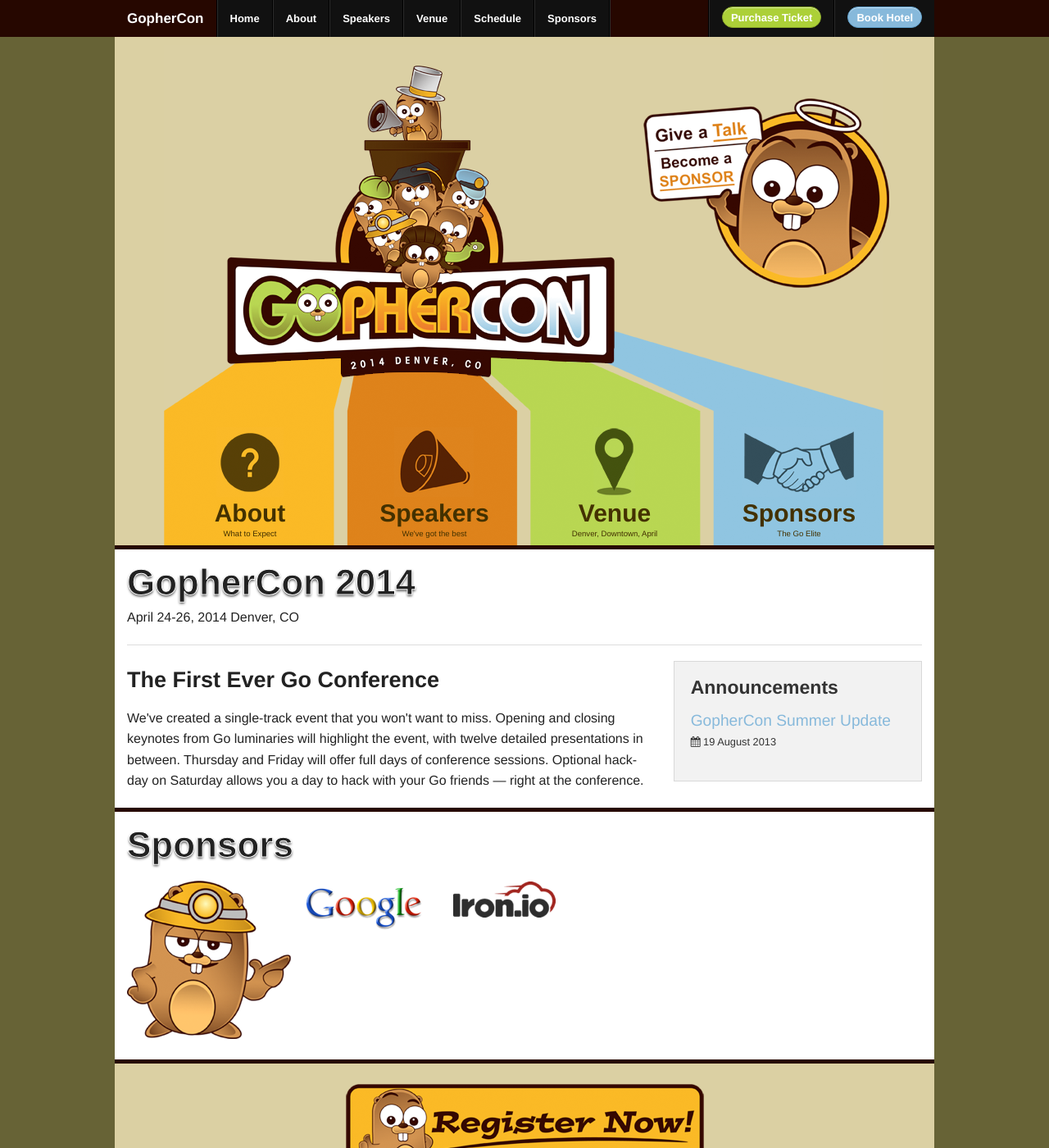
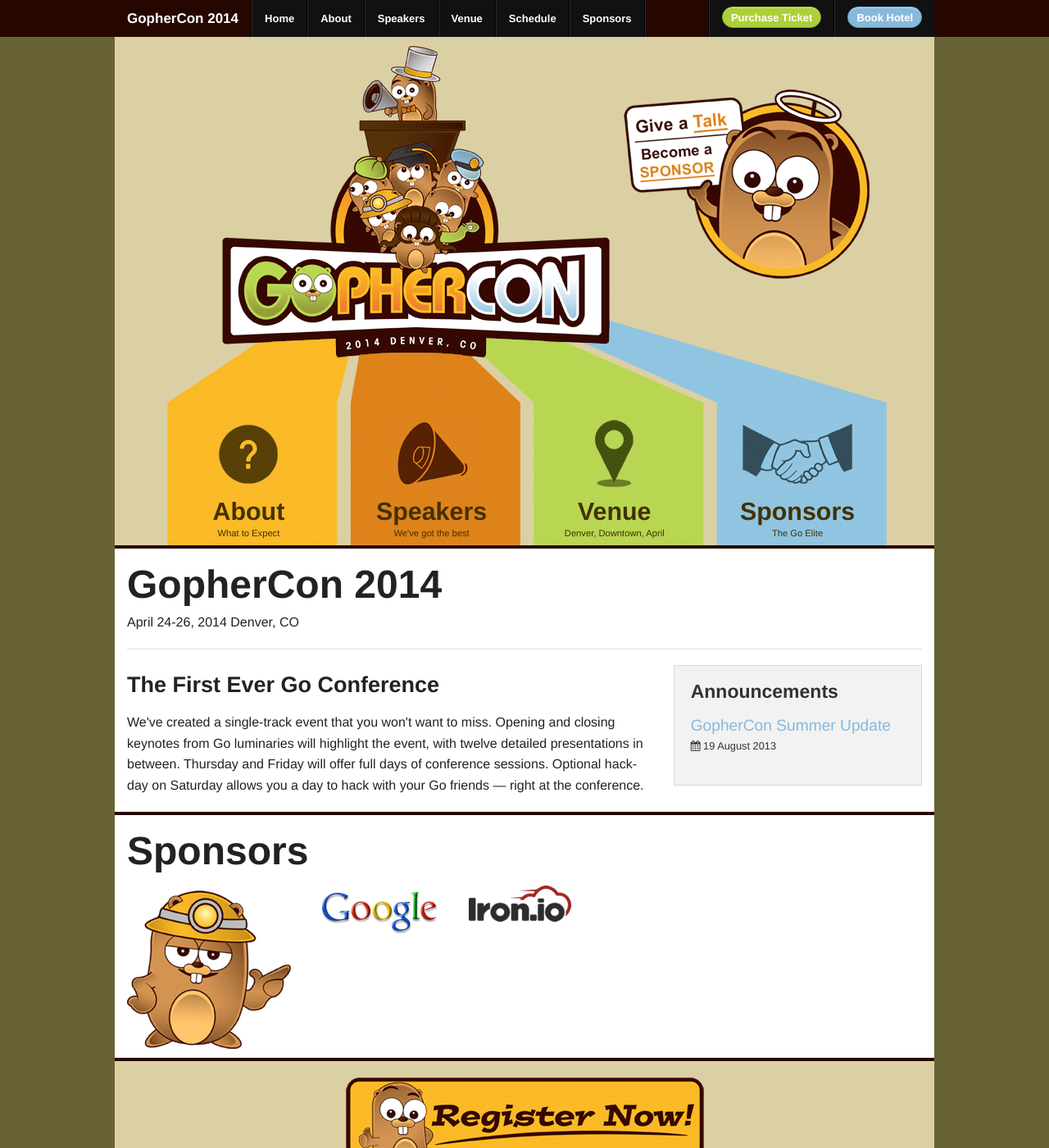
Before and after one commit to gophercon/gophercon.github.io, a Jekyll site: the page built from index.html, in a window 1280 px wide and 1400 px high. Shown: the whole window at 82% size. Built offline with Jekyll 4.4.1, drawn with Linux system fonts in a browser that asks for light colours; Markdown is read by kramdown in place of the engine named in the settings.

Commit message:
more responsive goodness

```diff
--- a/_includes/banner.html
+++ b/_includes/banner.html
@@ -1,41 +1,41 @@
-<header id="main-header" class="hide-for-small">
+<header id="banner" class="hide-for-medium-down">
   <div class="row">
     <div class="large-12 columns">
       <div>
-        <div class="header-logo left">
+        <div class="banner-logo left">
           <a href="/">
             <img src="/img/logo.png" />
           </a>
         </div>
-        <div class="header-cfp right">
+        <div class="banner-cfp right">
           <a href="/cfp-sponsors">
             <img src="/img/cfp.png" />
           </a>
         </div>
       </div>
-      <div class="columns">
-        <div class="header-link about left">
+      <div class="banner-links">
+        <div class="banner-link about left">
           <a href="/about">
             <img src="/img/about.png" />
             <strong>About</strong>
             <small>What to Expect</small>
           </a>
         </div>
-        <div class="header-link speakers left">
+        <div class="banner-link speakers left">
           <a href="/speakers">
             <img src="/img/speakers.png" />
             <strong>Speakers</strong>
             <small>We've got the best</small>
           </a>
         </div>
-        <div class="header-link venue left">
+        <div class="banner-link venue left">
           <a href="/venue">
             <img src="/img/venue.png" />
             <strong>Venue</strong>
             <small>Denver, Downtown, April</small>
           </a>
         </div>
-        <div class="header-link sponsors left">
+        <div class="banner-link sponsors left">
           <a href="/sponsors">
             <img src="/img/sponsors.png" />
             <strong>Sponsors</strong>
@@ -47,3 +47,22 @@
     </div>
   </div>
 </header>
+
+<header id="banner-small" class="show-for-medium-down">
+  <div class="row">
+    <div class="small-12 columns">
+      <div class="container">
+        <div class="small-logo">
+          <a href="/">
+            <img src="/img/logo.png" />
+          </a>
+        </div>
+        <div class="small-cfp hide-for-small">
+          <a href="/cfp-sponsors">
+            <img src="/img/cfp.png" />
+          </a>
+        </div>
+      </div>
+    </div>
+  </div>
+</header>
--- a/_includes/footer.html
+++ b/_includes/footer.html
@@ -1,10 +1,10 @@
 <div class="contain-to-grid">
   <div class="row footer">
-    <div class="small-4 columns">
+    <div class="small-6 columns">
       <p>&copy; 2013 Gopher Academy, LLC. All Rights Reserved.</p>
     </div>
-    <div class="small-8 columns">
-      <ul class="inline-list right">
+    <div class="small-6 columns nav">
+      <ul>
         <li class="divider"></li>
         <li class="active"><a href="/">Home</a></li>
         <li class="divider"></li>
--- a/_includes/topnav.html
+++ b/_includes/topnav.html
@@ -2,7 +2,7 @@
   <nav class="top-bar">
     <ul class="title-area">
       <li class="name">
-        <h1><a href="/">GopherCon</a></h1>
+        <h1><a href="/">GopherCon 2014</a></h1>
       </li>
 
       <li class="toggle-topbar menu-icon"><a href="#"><span>Menu</span></a></li>
--- a/css/site.css
+++ b/css/site.css
@@ -20,13 +20,11 @@
   background-color: #FFF;
 }
 
-/* Header */
+/* Banner */
 h2 {
   color: #222;
-  text-shadow: 0 2px 3px #555;
-  -webkit-text-stroke: 1px white;
   font-weight: bold;
-  font-size: 44px;
+  font-size: 3em;
   margin-bottom: 0;
 }
 
@@ -34,65 +32,93 @@
     margin-bottom: 0;
 }
 
-#main-header {
+#banner {
   margin-top: 0;
 }
 
-#main-header .row {
-  background: #dbd0a3 url(..//img/navbg.png) no-repeat 60px 10px;
-  height: 625px;
-  border-bottom: 5px solid #260700;
+#banner .row {
+  background: #dbd0a3 url(..//img/navbg.png) no-repeat 4em 0em;
+  height: 39em;
+  border-bottom: .31em solid #260700;
 }
 
-#main-header .header-logo {
-  margin-left: 122px;
+#banner-small .row {
+  background: #dbd0a3;
+  padding: .7em;
+  border-bottom: .31em solid #260700;
 }
 
-#main-header .header-cfp {
-  margin-top: 40px;
-  margin-right: 40px;
+#banner-small .row .container {
+  margin: auto;
 }
 
-#main-header .columns {
-  margin-top: 35px;
+#banner-small .row a {
+  text-align: center;
+  margin: auto;
+  display: block;
 }
 
-#main-header .header-link {
-  margin: 25px 0 0 25px;
-  padding: 0px 35px;
+#banner-small .container {
+  width: 75%;
+  position: relative;
+}
+
+#banner-small .small-cfp {
+  position: fixed;
+  top: 8%;
+  right: 15%;
+}
+
+#banner-small .row .small-cfp img {
+  height: 10em;
+  width:: 10em;
+}
+
+#banner .banner-logo {
+  margin-left: 7.27em;
+  margin-top: .7em;
+}
+
+#banner .banner-cfp {
+  margin: 4em 4em 0 0;
+}
+
+#banner .banner-links {
+  margin-top: 3.4em;
+  margin-left: 1em;
+  position: relative;
+  float: left;
+}
+
+#banner .banner-link {
+  margin: 1.2em 0 0 1.2em;
+  padding: 0 2em;
   text-align: center;
 }
 
-#main-header .about {
-  margin-left: 30px;
+#banner .about {
+  margin-left: 1.9em;
 }
 
-#main-header .speakers {
-  margin-left: 15px;
+#banner .banner-link strong,  #banner .banner-link small{
+  color: #433100;
+  display: block;
 }
 
-#main-header .venue {
-  margin-left: 10px;
+#banner .banner-link strong {
+  padding-top: .4em;
+  font-size: 1.9em;
 }
 
-#main-header .sponsors {
-  margin-left: 15px;
-}
-
-#main-header .header-link strong,  #main-header .header-link small{
-  color: #433100;
-  display: block;
-  padding-top: 5px;
-}
-
-#main-header .header-link strong {
-  font-size: 30px;
+#banner .banner-link small {
+  font-size: .7em;
+  padding-top: .6em;
 }
 
 /* Sponsors Row */
 .sponsors-row {
-  padding-bottom: 25px;
-  border-top: 5px solid #260700;
+  padding-bottom: .7em;
+  border-top: .31em solid #260700;
 }
 
 .sponsors-row h2 {
@@ -105,14 +131,11 @@
 }
 
 .sponsors-row .sponsors .sponsor {
-  height: 60px;
-  width: 150px;
-
   margin: .7em;
 }
 
 .sponsors-row .sponsors .sponsor img.ironio {
-  margin-top: -10px;
+  margin-top: -0.6em;
 }
 
 /* Sponsors Column */
@@ -131,19 +154,14 @@
 
 /* Register */
 #register {
-  border-top: 5px solid #260700;
-  border-bottom: 5px solid #260700;
-  padding: 25px;
+  border-top: .31em solid #260700;
+  border-bottom: .31em solid #260700;
+  padding: 1.25em;
   background: #dbd0a3;
   text-align: center;
 }
 
 /* Social */
-#social {
-  height: 225px;
-  padding-top: 25px;
-}
-
 #social ul {
   list-style-type: none;
 }
@@ -159,18 +177,33 @@
 }
 
 #social .gophers {
-  margin-top: 45px;
+  margin-top: 2em;
 }
 
 /* Footer */
 .footer {
   background-color: #260700;
   color: #FFF;
-  padding: 15px 0px;
+  padding: .4em 0;
+}
+
+.footer p {
+  margin: 0;
+}
+
+.footer .nav ul {
+  float: right;
+  margin: 0;
+}
+
+.footer .nav ul li {
+  display: inline-block;
+  list-style-type: none;
+  margin-left: .3em;
 }
 
 .footer a, .footer p {
-  font-size: 0.77em;
+  font-size: 0.9em;
   color: #FFF;
 }
 
--- a/index.html
+++ b/index.html
@@ -18,7 +18,7 @@
   <div class="large-4 columns">
     <div class="panel">
       <h4>Announcements</h4>
-      <ul class="announcements disc">
+      <ul class="announcements">
         {% for post in site.posts %}
         <li>
           <a href="{{ post.url }}">{{ post.title }}</a>
```
